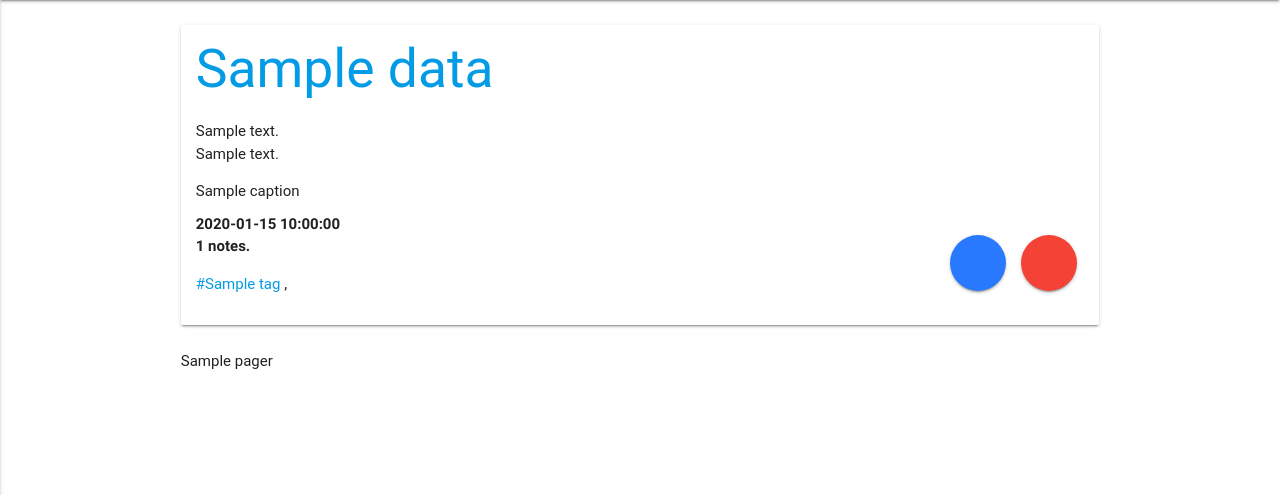
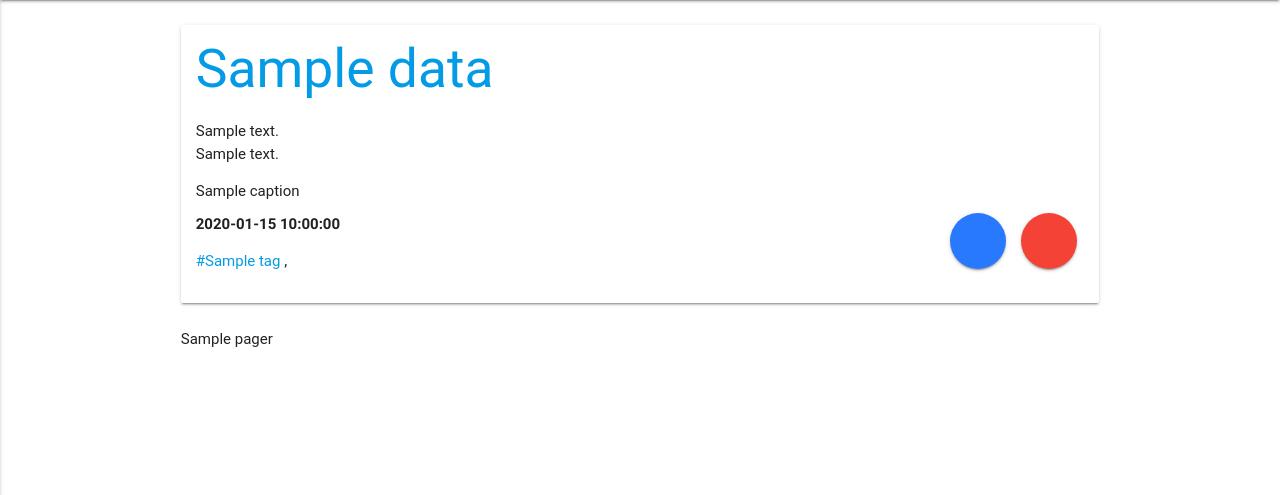
Before and after one commit to general-programming/tumblrarchives, a Flask app: template archives/templates/archive.html in a window 1280 px wide. Shown: the part 64-559 px from the top of the page. Run offline with Flask 2, Linux system fonts and the light colour scheme; the template is opened without the code that fills it: most values are stand-ins (such as "Sample title", 1, 10 or a date in 2020); some libraries are stand-ins or nearby versions; some web fonts are replaced.

Commit message:
Remove notes count from archive. Notes count is on archive which would be inaccurate at times

```diff
--- a/archives/templates/base.html
+++ b/archives/templates/base.html
@@ -44,8 +44,7 @@
 	{% endif %}
 
 	<div class="bottom">
-		<b> {{post.data['date']}} </b> <br>
-		<b> {{post.data['note_count']}} notes. </b>
+		<b> {{post.data['date']}} </b>
 		<a style="float: right" class="btn-floating btn-large waves-effect waves-light red" href="{{url_for("main.post", postid=post.data['id'])}}"> <i class="mdi-action-bug-report"></i> </a>
 		<a style="float: right" class="btn-floating btn-large waves-effect waves-light blue accent-3" target="_blank" href="http://tumblr.com/reblog/{{post.data['id']}}/{{post.data['reblog_key']}}"> <i class="mdi-av-repeat"></i></a>
 		{% if post.data['tags'] %}
```
